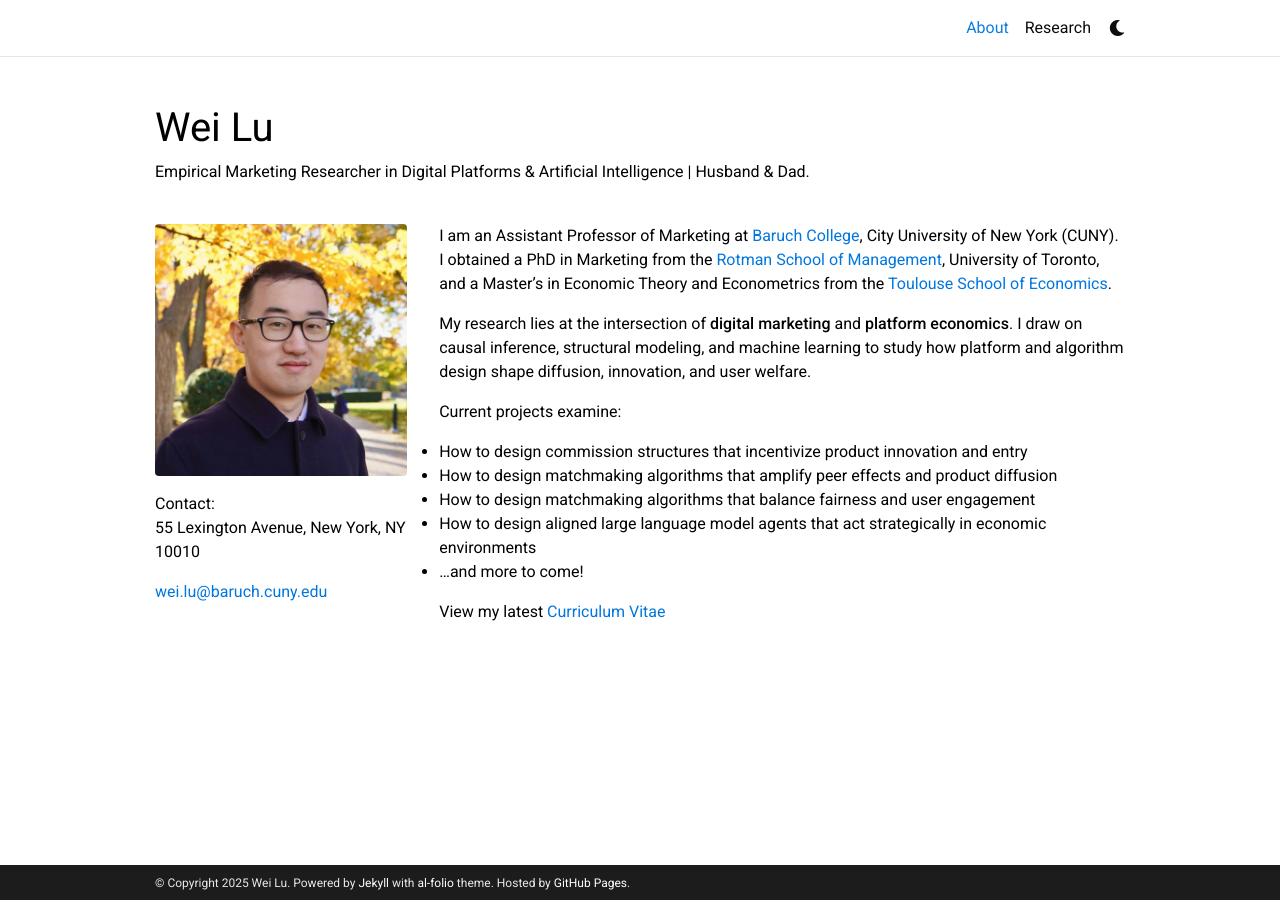
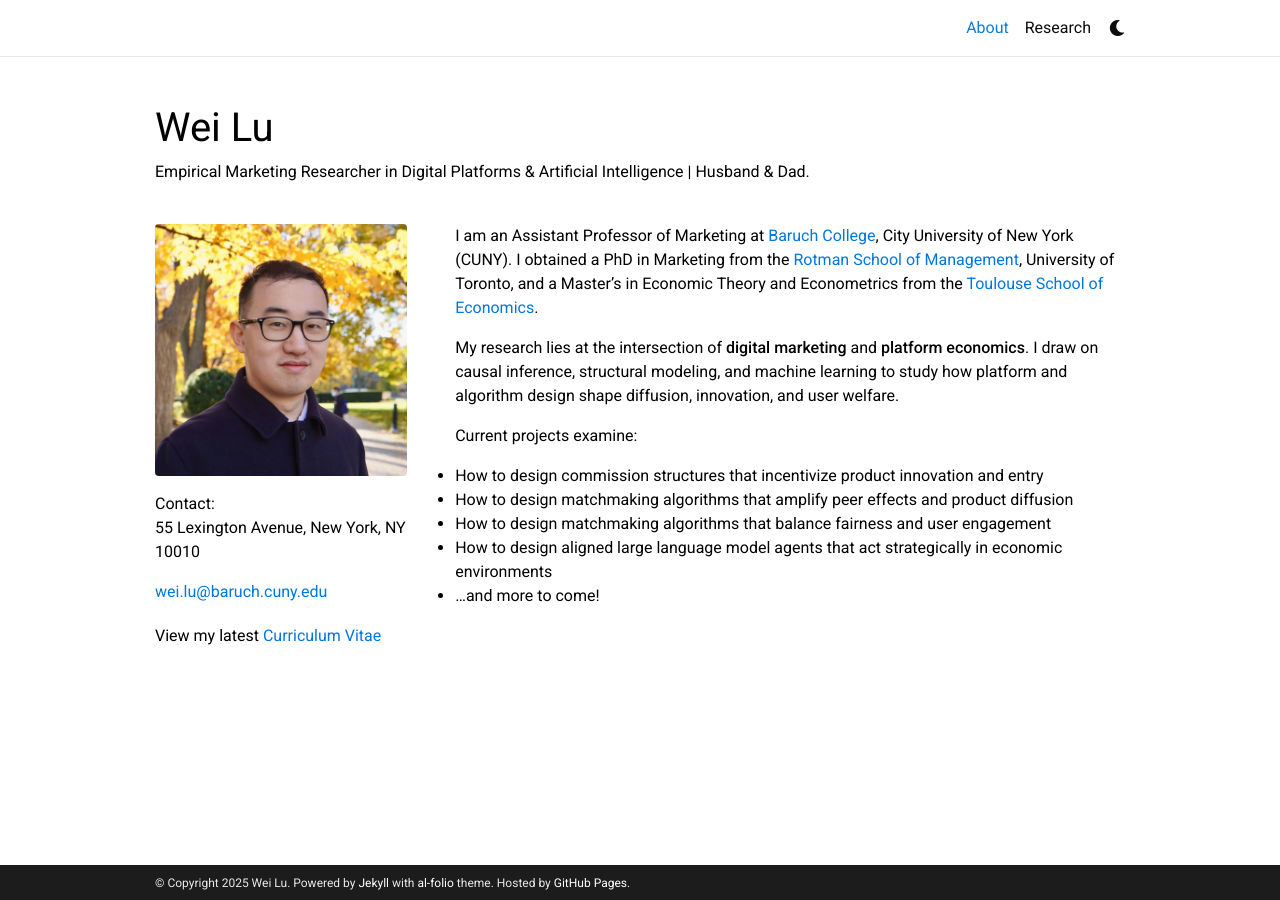
Before and after one commit to weilu-mkt/weilu-mkt.github.io, a Jekyll site: the page built from _pages/about.md, in a window 1280 px wide. Built offline with Jekyll 4.4.1, drawn with Linux system fonts in a browser that asks for light colours; full-size pictures stand in for the smaller copies a plugin makes; comment, search, counter and statistics services are not loaded; a style sheet for code colours, icons or effects is not loaded.

Commit message:
Update _base.scss

```diff
--- a/_sass/_base.scss
+++ b/_sass/_base.scss
@@ -619,18 +619,18 @@
 /* Use a sane column split on wider screens */
 @media (min-width: 576px) {
   .about .row { display: flex; align-items: flex-start; }
-  .profile { flex: 0 0 28%; max-width: 28%; margin-right: 2rem; }
+  .profile { flex: 0 0 28%; max-width: 28%; margin-right: 3rem; }
   .about .content { flex: 1 1 0%; min-width: 0; }
 }
 /* Nudge the whole right-hand column to the right (whatever its class is) */
 .about .profile + * {
-  padding-left: 1.25rem !important;   /* shift ALL text: paragraphs, bullets, links */
+  padding-left: 2rem !important;   /* shift ALL text: paragraphs, bullets, links */
 }
 
 /* Slight extra indent for lists, optional */
 .about .profile + * ul,
 .about .profile + * ol {
-  padding-left: 1.75rem !important;
+  padding-left: 2rem !important;
 }
 
 @media (min-width: 992px) {
```
